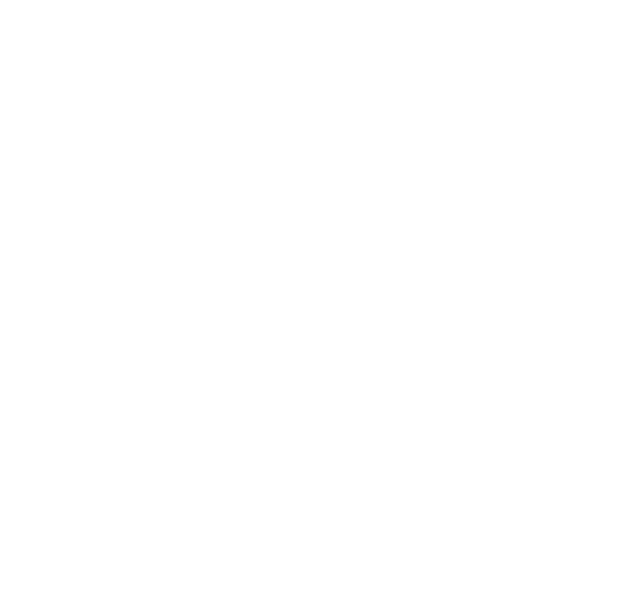
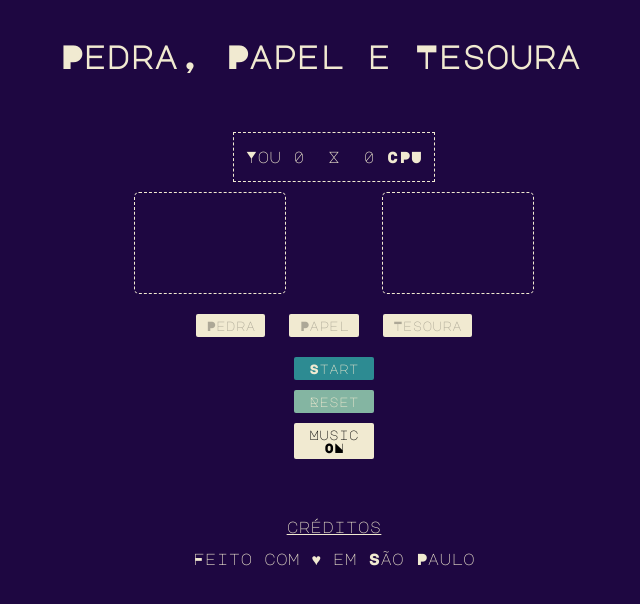
Before and after one commit to wmsousa01/rock-paper-scissors-base, a plain HTML site: page index.html in a window 1280 px wide. Shown: the whole page, without its empty margins (306-946 px from the left). Drawn offline with Linux system fonts and the light colour scheme.

Commit message:
Html e css

```diff
--- /dev/null
+++ b/assets/styles/style.css
@@ -0,0 +1,133 @@
+html {
+    font-family: 'Major Mono Display', monospace;
+    background-color: rgb(30, 7, 65);
+    color: rgb(241,234,209);
+    border-color: rgb(241,234,209)
+}
+
+.container {
+    width: 550px;
+    margin: 0 auto;
+}
+
+h1 {
+    font-family: 'Major Mono Display', monospace;
+    margin: 40px 0 60px 0;
+}
+
+.choices {
+    width: 400px;
+    margin: 0 auto;
+    display: flex;
+    justify-content: space-between;
+}
+
+.choices > div {
+    display: flex;
+    justify-content: center;
+    width: 150px;
+    height: 100px;
+    border-radius: 5px;
+    border: dashed 1px
+}
+
+.choices img {
+    width: 75px;
+    filter: invert(84%) sepia(27%) saturate(156%) hue-rotate(4deg) brightness(109%) contrast(89%);
+}
+
+.choice {
+    display: flex;
+    justify-content: center;
+    align-items: center;
+}
+
+.score {
+    width: 200px;
+    margin: 50px auto 0 auto;
+    display: flex;
+    justify-content: space-around;
+    border: 1px dashed;
+    margin-bottom: 10px
+}
+
+.controls {
+    width: 300px;
+    margin: 0 auto;
+}
+
+.buttons, .start-reset {
+    margin-top: 20px;
+    width: 300px;
+    display: flex;
+    justify-content: space-around;
+}
+
+.start-reset {
+    flex-direction: column;
+    align-items: center;
+}
+
+.start-reset button {
+    width: 80px;
+    margin-bottom: 10px;
+}
+
+p#score-label {
+    margin-bottom: 0
+}
+
+button {
+    border: none;
+    padding: 5px 10px;
+    border-radius: 2px;
+    background-color: rgb(241,234,209);
+    font-family: 'Major Mono Display', monospace;
+}
+
+#start {
+    color: rgb(241,234,209);
+    background: rgb(45,139,146);
+}
+
+#reset {
+    color: rgb(241,234,209);
+    background-color: rgb(132,181,162);
+}
+
+.end-message {
+    width: 400px;
+    margin: 0 auto;
+    text-align: center;
+    display:none;
+}
+
+.end-message p {
+    display: none
+}
+footer p {
+    text-align: center;
+}
+
+footer p:first-child {
+    margin-top: 50px;
+}
+
+a {
+    color: rgb(241,234,209);
+}
+
+.container.credits {
+    text-align: center;
+}
+
+/*Animação borda*/
+@keyframes blink {
+    50% {
+        border-color: rgb(132,181,162)
+    }
+}
+
+.animate-blink {
+    animation: blink .5s step-end infinite alternate;
+}
--- a/index.html
+++ b/index.html
@@ -4,9 +4,54 @@
     <meta charset="UTF-8">
     <meta http-equiv="X-UA-Compatible" content="IE=edge">
     <meta name="viewport" content="width=device-width, initial-scale=1.0">
+    <link rel="preconnect" href="https://fonts.googleapis.com">
+    <link rel="preconnect" href="https://fonts.gstatic.com" crossorigin>
+    <link href="https://fonts.googleapis.com/css2?family=Major+Mono+Display&display=swap" rel="stylesheet">
+    <link rel="stylesheet" href="./assets/styles/style.css">
     <title>Pedra, Papel e Tesoura</title>
 </head>
 <body>
+    <div class="container">
+        <h1>Pedra, Papel e Tesoura</h1>
+        <div class="end-message">
+            <p class="user-won">Parabéns! Você venceu :)</p>
+            <p class="cpu-won">Hmmm... Não foi dessa vez :/</p>
+            <p class="tie-game">Bem, essa deu empate. :|</p>
+        </div>
+        <div class="score">
+            <p class="person-score">You <span>0</span></p>
+            <p> X </p>
+            <p class="cpu-score"> <span> 0</span> CPU</p>
+        </div>
+        <div class="choices">
+            <div class="person-choice">
+            </div>
+            <div class="cpu-choice">
+            </div>
+        </div>
+        <div class="controls">
+            <div class="buttons">
+                <button id="rock" class="choice-button" disabled>Pedra</button>
+                <button id="paper" class="choice-button" disabled>Papel</button>
+                <button id="scissors" class="choice-button" disabled>Tesoura</button>
+            </div>
+            <div class="start-reset">
+                <button id="start">Start</button>
+                <button id="reset">Reset</button>
+                <button id="audio">Music ON</button>
+            </div>
+        </div>
+        <footer>
+            <p><a href="creditos.html">créditos</a></p>
+            <p>Feito com ♥ em São Paulo</p>
+        </footer>
+    </div>
+    <audio id="win-audio" src="./assets/sounds/win.wav"></audio>
+    <audio id="lose-audio" src="./assets/sounds/lose.wav"></audio>
+    <audio id="tie-audio" src="./assets/sounds/empate.wav"></audio>
+    <audio id="drum-audio" src="./assets/sounds/drum.mp3"></audio>
+    <audio id="game-bg-audio" class="bg-audio-active" loop="true" src="./assets/sounds/main.mp3"></audio>
     <script src="./assets/scripts/game.js"></script>
+    <script src="./assets/scripts/index.js"></script>
 </body>
 </html>
```
Also changed, not shown: creditos.html (added, +31 -0 lines), assets/img/paper.svg (added), assets/img/rock.svg (added), assets/img/scissors.svg (added), 6 other files.
